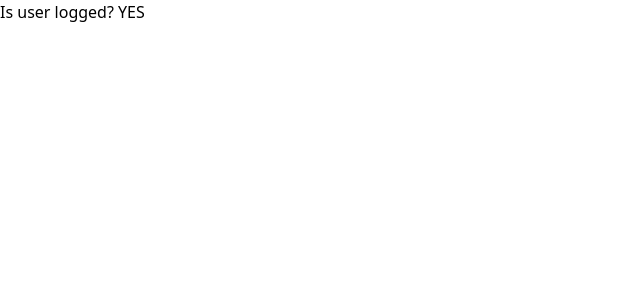
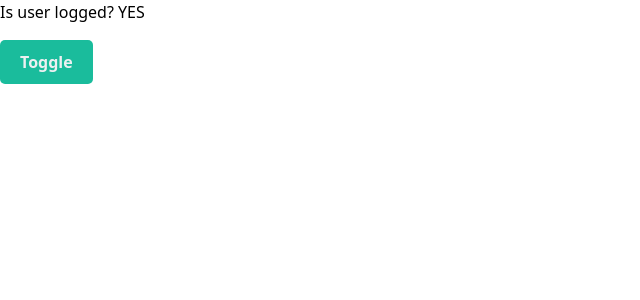
Before and after one commit to patrykomiotek/ocdkrk2app, a React (Vite) app: page / in a window 1280 px wide. Shown: the top 300 px of the page, without its empty margins (0-640 px from the left). Built offline with nearby package versions, Linux system fonts and the light colour scheme.

Commit message:
feat: contexts step 2

```diff
--- a/src/App.tsx
+++ b/src/App.tsx
@@ -7,8 +7,11 @@ import { ProductForm } from './components/RegistrationForm/ProductForm';
 import { RegistrationFormRefs } from './components/RegistrationForm/RegistrationFormRefs';
 import { RegistrationFormRHF } from './components/RegistrationForm/RegistrationFormRHF';
 import { RegistrationFormState } from './components/RegistrationForm/RegistrationFormState';
+import { useState } from 'react';
 
 function App() {
+  const [isLoggedIn, setIsLoggedIn] = useState(true);
+
   return (
     <>
       {/* <Generator /> */}
@@ -17,7 +20,7 @@ function App() {
       {/* <KeepValue /> */}
       {/* <RegistrationFormRHF /> */}
       {/* <ProductForm /> */}
-      <AuthContext.Provider value={{ isLoggedIn: true }}>
+      <AuthContext.Provider value={{ isLoggedIn, setIsLoggedIn }}>
         <AuthInfo />
       </AuthContext.Provider>
     </>
--- a/src/components/Auth/AuthContext.ts
+++ b/src/components/Auth/AuthContext.ts
@@ -1,7 +1,8 @@
-import { createContext } from 'react';
+import { createContext, type Dispatch, type SetStateAction } from 'react';
 
 type ContextData = {
   isLoggedIn: boolean;
+  setIsLoggedIn: Dispatch<SetStateAction<boolean>>;
 };
 
 export const AuthContext = createContext<ContextData | undefined>(undefined);
--- a/src/components/Auth/AuthCredentials.tsx
+++ b/src/components/Auth/AuthCredentials.tsx
@@ -1,8 +1,19 @@
 import { useContext } from 'react';
 import { AuthContext } from './AuthContext';
+import { Button } from '../../ui';
 
 export const AuthCredentials = () => {
   const context = useContext(AuthContext);
 
-  return <div>Is user logged? {context?.isLoggedIn ? 'YES' : 'NO'}</div>;
+  const handleToggle = () => {
+    // TODO: refactor
+    context?.setIsLoggedIn(!context.isLoggedIn);
+  };
+
+  return (
+    <div>
+      <p>Is user logged? {context?.isLoggedIn ? 'YES' : 'NO'}</p>
+      <Button onClick={handleToggle}>Toggle</Button>
+    </div>
+  );
 };
```
